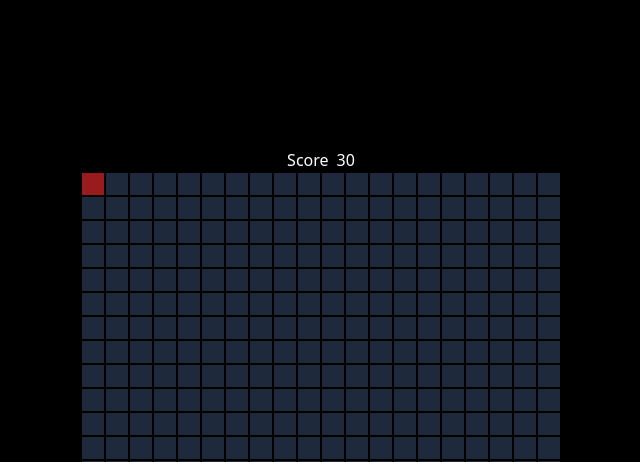
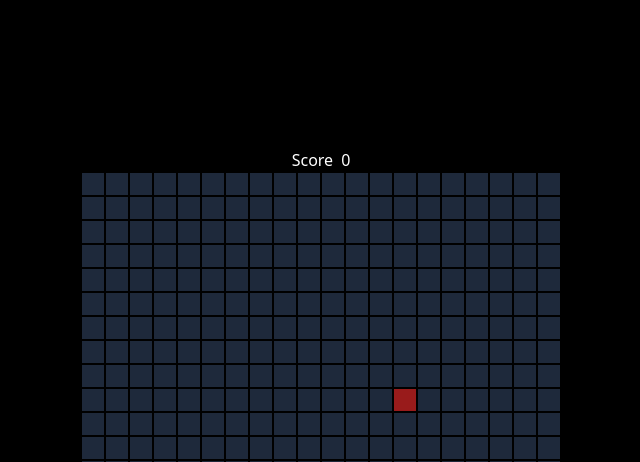
Before and after one commit to peipeix2/Hungry-Snakey, a React (Vite) app: page / in a window 1280 px wide. Shown: the top 462 px of the page, without its empty margins (319-959 px from the left). Built offline with nearby package versions, Linux system fonts and the light colour scheme.

Commit message:
Set initial food position to random and adjust delta score

```diff
--- a/src/App.jsx
+++ b/src/App.jsx
@@ -11,9 +11,12 @@ function generateCellStyle(isSnake, isFood) {
 
 function App() {
   const [snake, setSnake] = useState(INITIAL_SNAKE_POSITION)
-  const [food, setFood] = useState({ x: 0, y: 0 })
-  const [score, setScore] = useState(30)
-  const [direction, setDirection] = useState('UP')
+  const [food, setFood] = useState({
+    x: Math.floor(Math.random() * TOTAL_BOARD_SIZE),
+    y: Math.floor(Math.random() * TOTAL_BOARD_SIZE),
+  })
+  const [score, setScore] = useState(0)
+  const [direction, setDirection] = useState('LEFT')
 
   useEffect(() => {
     const interval = setInterval(() => updatePosition(direction), 500)
@@ -74,7 +77,7 @@ function App() {
       newSnakePosition[0].x === food.x && newSnakePosition[0].y === food.y
     if (isFoodEaten) {
       renderFood()
-      setScore((prev) => prev + 10)
+      setScore((prev) => prev + 1)
     } else {
       newSnakePosition.pop()
     }
```
